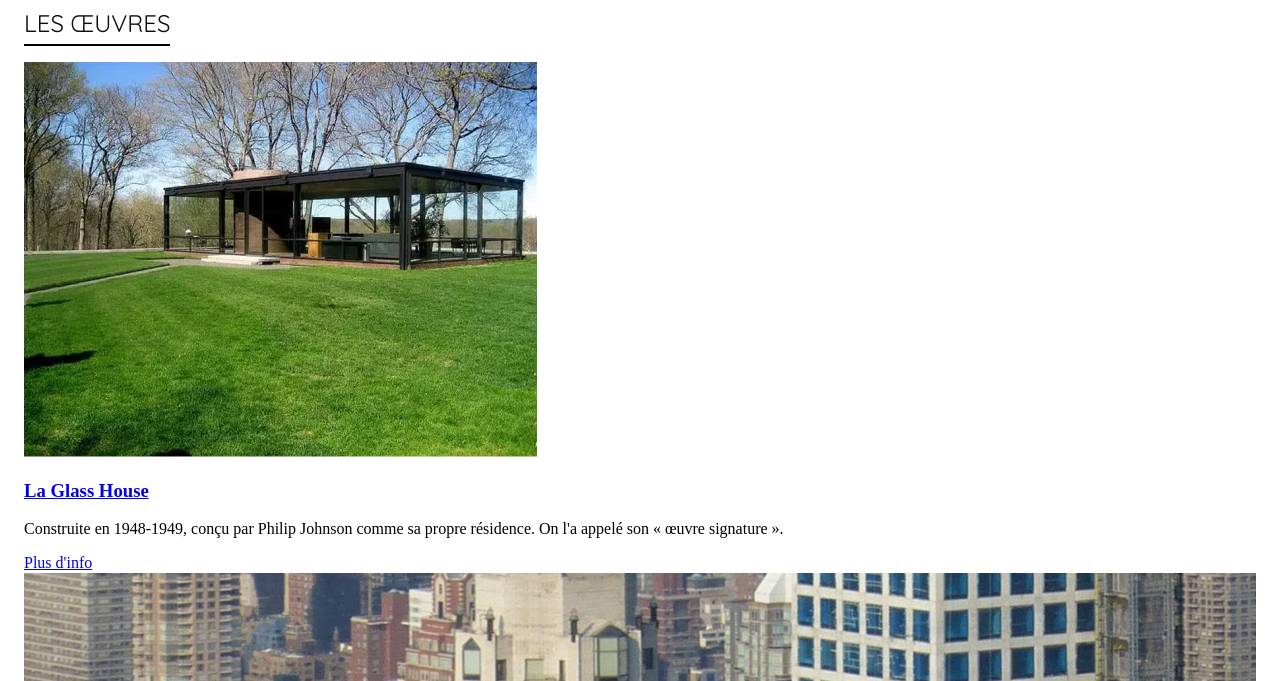
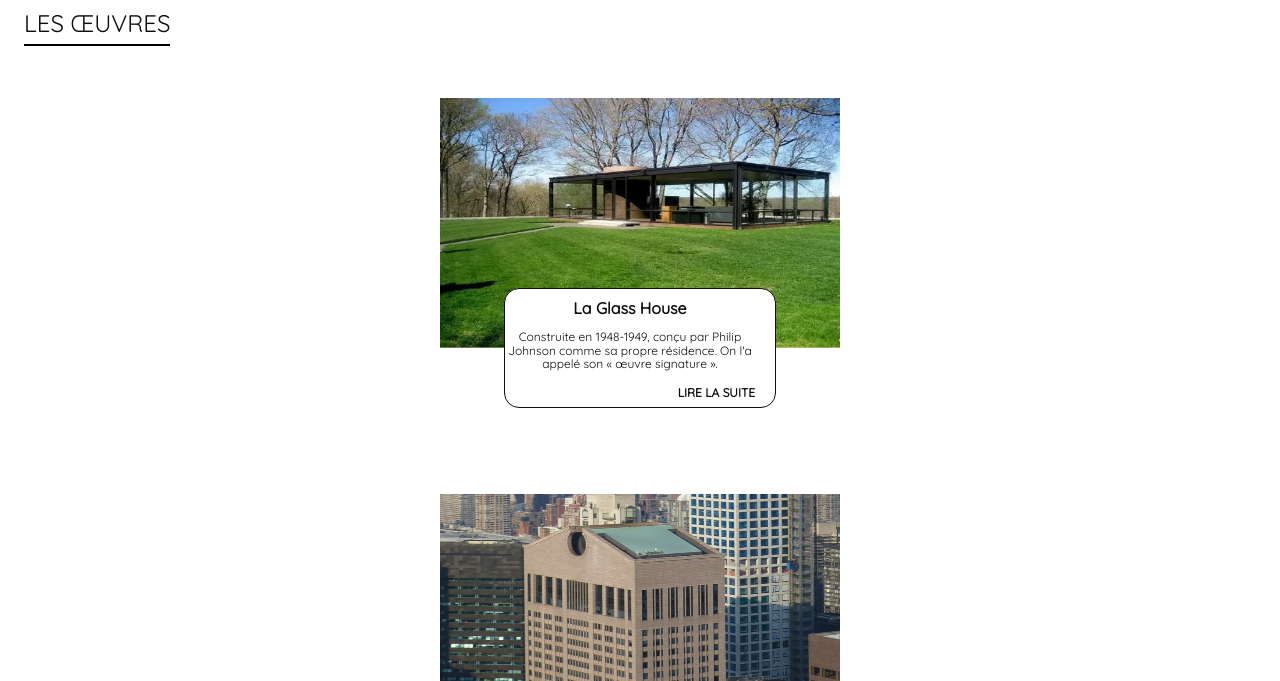
Before and after one commit to MMI-SAE-105/2023-sae-105-ethanTouitou, a plain HTML site: page fr/oeuvres.html in a window 1280 px wide. Shown: the part 86-767 px from the top of the page. Drawn offline with nearby package versions, Linux system fonts and the light colour scheme.

Commit message:
ajout des cards en css

```diff
--- a/fr/oeuvres.html
+++ b/fr/oeuvres.html
@@ -44,21 +44,17 @@
             <h1 class="article__title linetitle">Les œuvres</h1>
 
             <template x-for="card in cards" :key="card.id">
-
-                <article class="card">
-                    <div class="card__img duotone">
+                <article class="section__card card">
+                    <div class="card__img">
                         <img :src="card.picture" :alt="card.picture_desc">
                     </div>
-                    <h3 class="card__title">
-                        <a class="card__title-link" :href="card.link" x-text="card.title"></a>
-                    </h3>
+
                     <div class="card__caption">
-                        <p class="card__date" x-text="card.date"></p>
+                        <h1 class="card__title" x-text="card.title"></h1>
                         <p class="card__excerpt" x-text="card.excerpt"></p>
-                        <a class="card__link morelink" :href="card.link">Plus d'info</a>
+                        <a class="card__link uppercase" :href="card.link">lire la suite</a>
                     </div>
                 </article>
-
             </template>
         </section>
     </main>
--- a/src/css/components/cards.css
+++ b/src/css/components/cards.css
@@ -0,0 +1,64 @@
+.card {
+    margin-top: 36px;
+    position: relative;
+    padding-bottom: 50px;
+}
+
+.card__img {
+    top: 0;
+    left: 0;
+    right: 0;
+    height: auto;
+    z-index: -1;
+    width: 400px;
+    max-height: 250px;
+    max-width: 100%;
+    display: flex;
+    margin-left: auto;
+    margin-right: auto;
+    position: relative;
+}
+
+.card__caption {
+    border: 1px solid var(--noir);
+    border-radius: 1px;
+    background-color: var(--blanc);
+    padding: 0 20px 5px 0;
+    margin-top: -60px;
+    margin-left: auto;
+    margin-right: auto;
+    width: 250px;
+    z-index: 1;
+    border-radius: 15px;
+}
+
+.card__title {
+    font-family: var(--font-website);
+    font-size: var(--heading-2);
+    color: var(--noir);
+    font-weight: 700;
+    text-align: center;
+}
+
+.card__excerpt {
+    font-family: var(--font-website);
+    font-size: var(--small);
+    color: var(--noir);
+    font-weight: 400;
+    text-align: center;
+
+}
+
+.card__link {
+    color: var(--noir);
+    font-family: var(--font-website);
+    font-size: var(--button);
+    font-weight: 700;
+    text-decoration: none;
+    display: block;
+    padding-left: 0;
+    text-align: end;
+    line-height: 160%;
+    /* 19.2px */
+    text-transform: uppercase;
+}
--- a/src/css/style.css
+++ b/src/css/style.css
@@ -15,6 +15,7 @@
 
 /* Composants */
 @import "components/header.css";
+@import "components/cards.css";
 /* Pages */
 @import "/src/css/pages/contact.css";
 /*Layout*/
```
